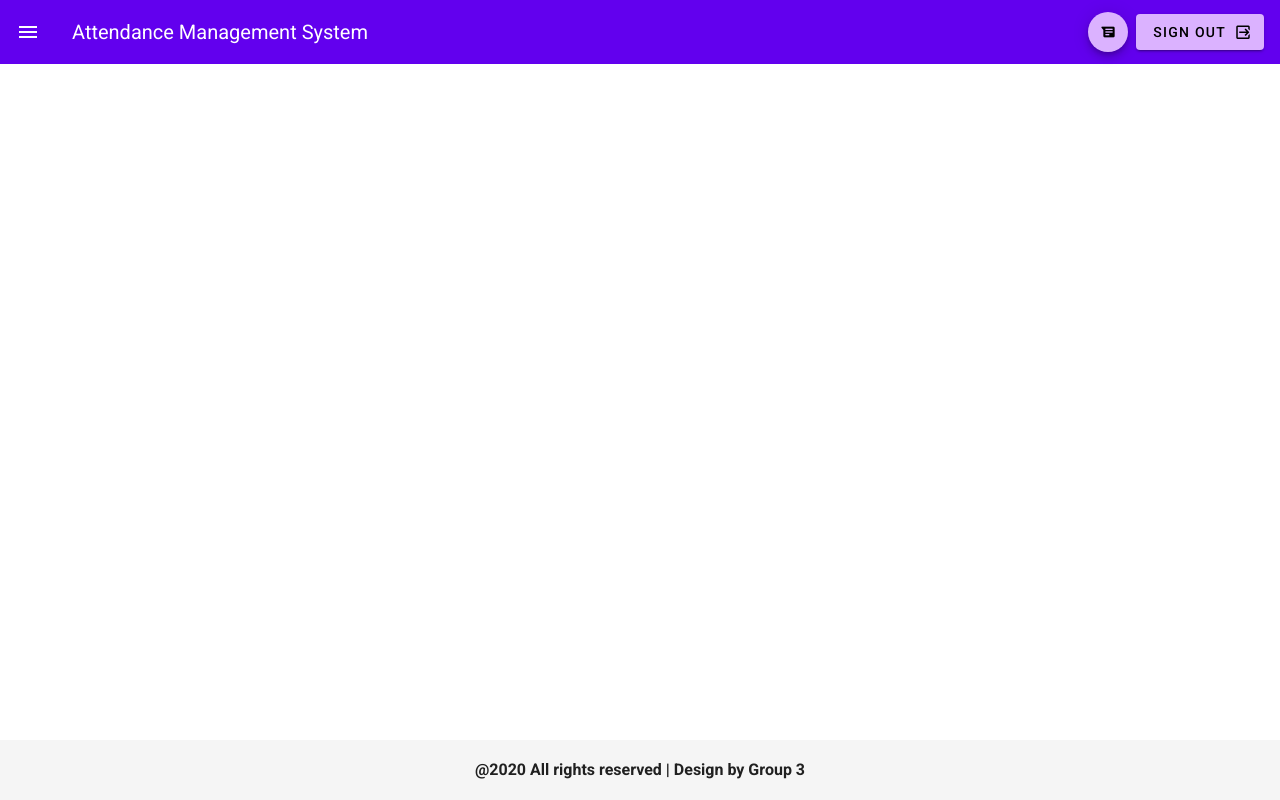
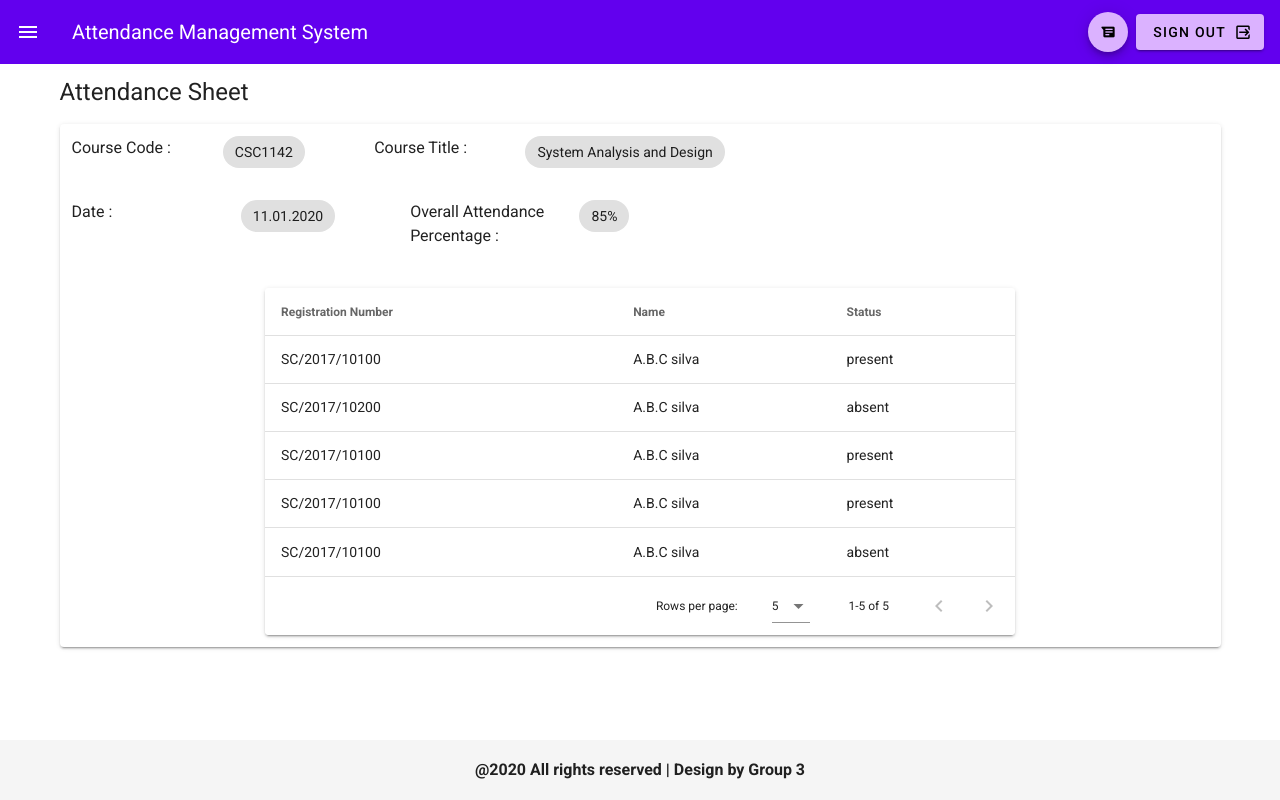
Before and after one commit to GimanthaDissanayake/attendance-management-system, a Vue app: page /ViewAttendanceSheet in a window 1280 px wide. Built offline with nearby package versions, Linux system fonts and the light colour scheme.

Commit message:
added ViewAttendanceSheet

```diff
--- a/src/router.js
+++ b/src/router.js
@@ -15,6 +15,7 @@ import SetMRAP from "./views/SetMRAP.vue"
 import SetMahapolaDuration from "./views/SetMahapolaDuration.vue"
 import ViewMentorGroups from "./views/ViewMentorGroups.vue"
 import ViewStudentDetails from "./views/ViewStudentDetails.vue"
+import ViewAttendanceSheet from "./views/ViewAttendanceSheet.vue"
 
 
 Vue.use(Router)
@@ -98,5 +99,10 @@ export default new Router({
       name: 'viewstudentdetails',
       component: ViewStudentDetails
     },
+    {
+      path: '/ViewAttendanceSheet',
+      name: 'viewattendancesheet',
+      component: ViewAttendanceSheet
+    },
   ]
 })
--- /dev/null
+++ b/src/views/ViewAttendanceSheet.vue
@@ -0,0 +1,106 @@
+<template>
+    <v-container>
+        <p class='text-h5'>Attendance Sheet</p>
+
+        <v-card>
+            <v-container>
+                <v-row>
+                     <v-col cols="14" sm="7" md="7">
+                         <v-row>
+                             <v-col>
+                                 <p>Course Code :</p>
+                             </v-col>
+                             <v-col>
+                                 <v-chip>{{course.course_code}}</v-chip>
+                             </v-col>
+                             <v-col>
+                                 <p>Course Title :</p>
+                             </v-col>
+                             <v-col>
+                                 <v-chip>{{course.course_title}}</v-chip>
+                             </v-col>
+                         </v-row>
+                         <v-row>
+                             <v-col>
+                                 <p>Date :</p>
+                             </v-col>
+                             <v-col>
+                                 <v-chip>{{course.date}}</v-chip>
+                             </v-col>
+                             <v-col>
+                                 <p>Overall Attendance Percentage :</p>
+                             </v-col>
+                             <v-col>
+                                 <v-chip>{{course.overall_attendance_percentage}}</v-chip>
+                             </v-col>
+                         </v-row>
+                    </v-col>
+                </v-row>
+            </v-container>
+            <v-container>
+                <v-row align="center" justify="center">
+                <v-col cols="12" sm="8" md="8">
+                    <v-card>
+                        <v-data-table
+                        :headers="headers"
+                        :items="students"
+                        :items-per-page="5" >
+                        </v-data-table>
+                    </v-card>
+                </v-col>
+            </v-row>
+            </v-container>
+        </v-card>
+    </v-container>
+</template>
+
+<script>
+export default {
+    data() {
+        return {
+            course: {
+                course_code: 'CSC1142',
+                course_title: 'System Analysis and Design',
+                date: '11.01.2020',
+                overall_attendance_percentage: '85%'
+            },
+            students: [
+                {
+                    registration_no : 'SC/2017/10100',
+                    name: 'A.B.C silva',
+                    status: 'present'
+                },
+                {
+                    registration_no : 'SC/2017/10200',
+                    name: 'A.B.C silva',
+                    status: 'absent'
+                },
+                {
+                    registration_no : 'SC/2017/10100',
+                    name: 'A.B.C silva',
+                    status: 'present'
+                },
+                {
+                    registration_no : 'SC/2017/10100',
+                    name: 'A.B.C silva',
+                    status: 'present'
+                },
+                {
+                    registration_no : 'SC/2017/10100',
+                    name: 'A.B.C silva',
+                    status: 'absent'
+                },
+            ],
+            headers: [
+                { text: 'Registration Number', align: 'start',  value: 'registration_no'},
+                { text: 'Name', value: 'name'},
+                { text: 'Status', value: 'status'}
+            ]
+        }
+    }
+}
+</script>
+
+<style>
+
+</style>
```
